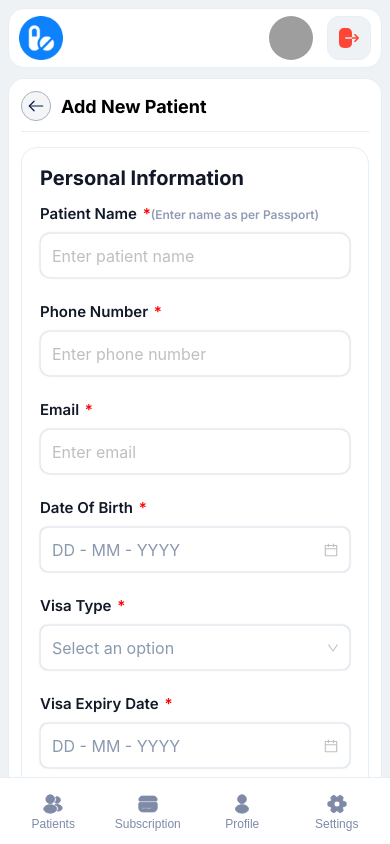
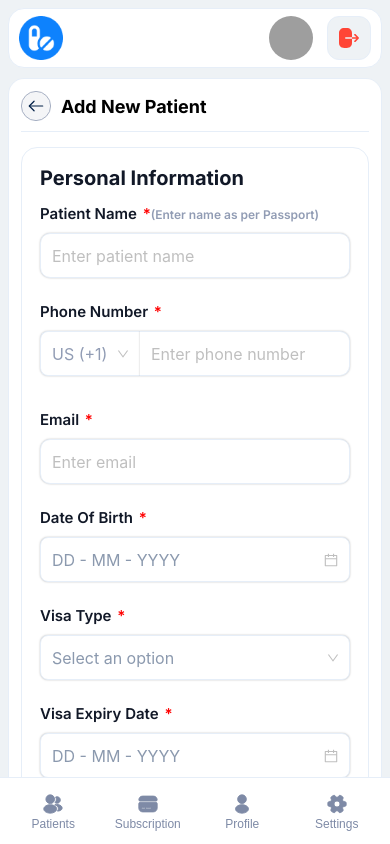
Before and after one commit to Manthu-Gowda/medExpress-react, a React (Vite) app: page /add-patients in a window 390 px wide. Built offline with nearby package versions, Linux system fonts and the light colour scheme; sample sign-in values are in the browser's storage; grey boxes are pictures that could not be loaded.

Commit message:
added phone number with code feild for Add/Edit patient

```diff
--- a/src/app/components/InputField/InputField.scss
+++ b/src/app/components/InputField/InputField.scss
@@ -57,3 +57,39 @@
   //   // color: $grey_text !important;
   // }
 }
+
+
+.forminput {
+  .phone-field {
+    display: flex;
+    gap: 0; // seamless join
+  }
+
+  // .phone-code,
+  // .phone-number {
+  // }
+
+  /* Left (Select) – remove right radius & right border */
+  .phone-code .select-input.ant-select .ant-select-selector {
+    border-top-right-radius: 0 !important;
+    border-bottom-right-radius: 0 !important;
+    border-right: 0 !important;
+    height: 45px !important;          // match your inputs
+    display: flex;
+    align-items: center;
+    box-shadow: 0px 0px 2px 0px #00000040;
+  }
+
+  /* Right (Input) – remove left radius & left border */
+  .phone-number .input {
+    border-top-left-radius: 0 !important;
+    border-bottom-left-radius: 0 !important;
+    border-left: 0 !important;
+    height: 45px;
+    box-shadow: 0px 0px 2px 0px #00000040;
+  }
+
+  /* Widths */
+  .phone-code { width: 100px; }
+  .phone-number { flex: 1; }
+}
--- /dev/null
+++ b/src/app/components/InputField/PhoneField.jsx
@@ -0,0 +1,75 @@
+import React, { useMemo } from "react";
+import SelectInput from "../SelectInput/SelectInput";
+import InputField from "../InputField/InputField";
+
+// same helpers you already have in the page
+const COUNTRY_CODES = [
+  { value: "+1", iso: "US", label: "US (+1)", max: 10, re: /^\d{10}$/ },
+  { value: "+91", iso: "IN", label: "IN (+91)", max: 10, re: /^[6-9]\d{9}$/ },
+];
+const getCountryRule = (code) =>
+  COUNTRY_CODES.find((c) => c.value === code) || COUNTRY_CODES[0];
+
+const PhoneField = ({
+  title = "Phone Number",
+  required = false,
+  value = "", // phone digits (string)
+  countryCode = "+1",
+  onChangeCountry, // (code) => void
+  onChangePhone, // (digits) => void
+  errorText = "",
+}) => {
+  const rule = useMemo(() => getCountryRule(countryCode), [countryCode]);
+
+  return (
+    <div className={`forminput ${errorText ? "has-error" : ""}`}>
+      <span className="input-label">
+        {title}
+        {required && <span className="required-asterisk"> *</span>}
+      </span>
+
+      <div className="phone-field">
+        <div className="phone-code">
+          <SelectInput
+            title=""
+            value={countryCode}
+            onChange={onChangeCountry}
+            options={COUNTRY_CODES.map((c) => ({
+              value: c.value,
+              label: c.label,
+            }))}
+            allowClear={false}
+          />
+        </div>
+
+        <div className="phone-number">
+          <InputField
+            title=""
+            placeholder="Enter phone number"
+            value={value}
+            onChange={(e) => onChangePhone(e?.target?.value ?? e)}
+            type="text"
+            maxLength={rule.max}
+            onKeyDown={(e) => {
+              const allowed = [
+                "Backspace",
+                "Delete",
+                "Tab",
+                "ArrowLeft",
+                "ArrowRight",
+                "Home",
+                "End",
+              ];
+              if (!/[0-9]/.test(e.key) && !allowed.includes(e.key))
+                e.preventDefault();
+            }}
+          />
+        </div>
+      </div>
+
+      {errorText ? <span className="input-error-text">{errorText}</span> : null}
+    </div>
+  );
+};
+
+export default PhoneField;
--- a/src/app/pages/User/AddOrEditPatients/AddOrEditPatients.jsx
+++ b/src/app/pages/User/AddOrEditPatients/AddOrEditPatients.jsx
@@ -19,6 +19,7 @@ import {
 import { getApi, postApi, putApi } from "../../../utils/apiService";
 import Loader from "../../../components/Loader/Loader";
 import { errorToast, successToast } from "../../../services/ToastHelper";
+import PhoneField from "../../../components/InputField/PhoneField";
 
 const VISA_TYPES = [
   { value: 1, label: "A" },
@@ -78,11 +79,23 @@ const phoneRe = /^[0-9+\-() ]{7,15}$/; // replace if you want stricter E.164
 const isFuture = (d) => dayjs(d).isAfter(dayjs(), "day");
 const isPast = (d) => dayjs(d).isBefore(dayjs(), "day");
 
+// ---- phone helpers (US + IN only) ----
+const COUNTRY_CODES = [
+  { value: "+1", iso: "US", label: "US (+1)", max: 10, re: /^\d{10}$/ },
+  { value: "+91", iso: "IN", label: "IN (+91)", max: 10, re: /^[6-9]\d{9}$/ },
+];
+
+const getCountryRule = (code = "+1") =>
+  COUNTRY_CODES.find((c) => c.value === code) || COUNTRY_CODES[0];
+
+const digitsOnly = (s = "") => String(s).replace(/\D+/g, "");
+
 const AddOrEditPatients = () => {
   const { id } = useParams();
   const isEdit = Boolean(id);
   const [form, setForm] = useState({
     patientName: "",
+    phoneCountryCode: "+1", // <-- add this
     phone: "",
     email: "",
     dob: null,
@@ -188,6 +201,13 @@ const AddOrEditPatients = () => {
           }))
         : [],
     });
+    setErrors((prev) => ({
+      ...prev,
+      ...(data?.visaType ? { visaType: "" } : {}),
+      ...(data?.zipCodeId ? { zipCodeId: "" } : {}),
+      ...(data?.cityName ? { city: "" } : {}),
+      ...(data?.stateName ? { state: "" } : {}),
+    }));
 
     if (data?.zipCodeId) {
       const label = data?.zipCode || ""; // <-- correct source for label
@@ -210,10 +230,17 @@ const AddOrEditPatients = () => {
     }
 
     // Phone
-    if (!form.phone?.trim()) {
+    const digitsOnly = (s = "") => String(s).replace(/\D+/g, "");
+    const ccRule = getCountryRule(form.phoneCountryCode);
+    const rawPhone = digitsOnly(form.phone);
+
+    if (!rawPhone) {
       errObj.phone = "Phone is required";
-    } else if (!phoneRe.test(form.phone.trim())) {
-      errObj.phone = "Enter a valid phone number";
+    } else if (!ccRule.re.test(rawPhone)) {
+      errObj.phone =
+        ccRule.value === "+1"
+          ? "Enter a valid 10-digit US number"
+          : "Enter a valid 10-digit Indian number (starts 6–9)";
     }
 
     // Email
@@ -338,6 +365,7 @@ const AddOrEditPatients = () => {
           state: data.stateName ?? "",
           city: data.cityName ?? "",
         }));
+        setErrors((prev) => ({ ...prev, city: "", state: "" }));
       } else {
         setForm((p) => ({ ...p, city: "", state: "" }));
       }
@@ -436,6 +464,7 @@ const AddOrEditPatients = () => {
       cityId: undefined,
       stateId: undefined,
     }));
+    setErrors((prev) => ({ ...prev, zipCodeId: "", city: "", state: "" }));
     if (id) fetchStateAndCityByZipCode(id);
   };
 
@@ -447,6 +476,7 @@ const AddOrEditPatients = () => {
       city: "",
       state: "",
     }));
+    setErrors((prev) => ({ ...prev, zipCodeId: "", city: "", state: "" }));
   };
 
   const getRawFile = (f) => f?.originFileObj ?? f;
@@ -549,11 +579,17 @@ const AddOrEditPatients = () => {
         setIsLoading(false);
         return;
       }
+
+      // compute country-aware phone pieces for payload
+      const ccRule = getCountryRule(form.phoneCountryCode);
+      const rawPhone = digitsOnly(form.phone);
+
       const payload = {
         // names & contacts
         name: form.patientName?.trim(),
         email: form.email?.trim(),
-        phoneNumber: form.phone?.trim(),
+        countryCode: ccRule.value, // "+1" or "+91"
+        phoneNumber: rawPhone, // digits only
 
         // dates (ISO per your schema)
         dateOfBirth: toIsoOrNull(form.dob),
@@ -582,8 +618,9 @@ const AddOrEditPatients = () => {
       if (visa !== undefined) payload.visa = visa;
       if (prescriptions !== undefined) payload.prescriptions = prescriptions;
 
+      console.log("Payload:", payload);
       const { statusCode, message } = isEdit
-        ? await putApi(UPDATE_PATIENT, { id, ...payload }) // or putApi if you have it
+        ? await putApi(UPDATE_PATIENT, { id, ...payload })
         : await postApi(ADD_PATIENT, payload);
       if (statusCode === 200) {
         successToast(isEdit ? "Patient updated" : "Patient added");
@@ -627,14 +664,19 @@ const AddOrEditPatients = () => {
             required
             errorText={errors.patientName}
           />
-          <InputField
-            title="Phone Number"
-            placeholder="Enter phone number"
+          <PhoneField
+            required
             value={form.phone}
-            onChange={update("phone")}
-            type="tel"
+            countryCode={form.phoneCountryCode}
+            onChangeCountry={(val) => {
+              setForm((p) => ({ ...p, phoneCountryCode: val }));
+              setErrors((prev) => ({ ...prev, phone: "" }));
+            }}
+            onChangePhone={(val) => {
+              setForm((p) => ({ ...p, phone: val }));
+              setErrors((prev) => ({ ...prev, phone: "" }));
+            }}
             errorText={errors.phone}
-            required
           />
           <InputField
             title="Email"
@@ -659,13 +701,14 @@ const AddOrEditPatients = () => {
             title="Visa Type"
             options={VISA_TYPES}
             value={form.visaTypeId}
-            onChange={(val) =>
+            onChange={(val) => {
               setForm((p) => ({
                 ...p,
-                visaTypeId: val, // number
-                visaTypeName: VISA_ID_TO_LABEL[val] || "", // label
-              }))
-            }
+                visaTypeId: val,
+                visaTypeName: VISA_ID_TO_LABEL[val] || "",
+              }));
+              setErrors((prev) => ({ ...prev, visaType: "" })); // <--- clear error
+            }}
             errorText={errors.visaType}
             required
           />
```
